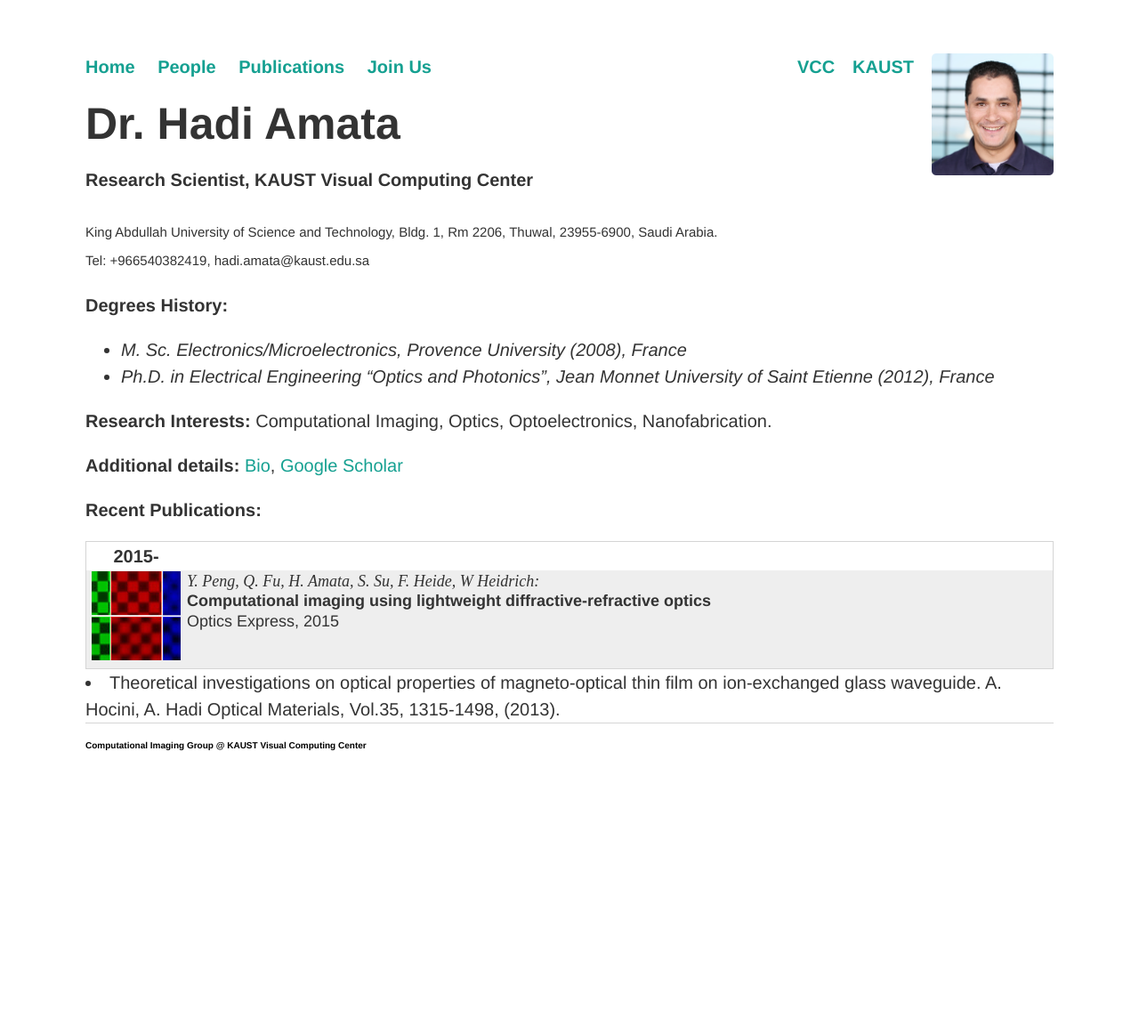
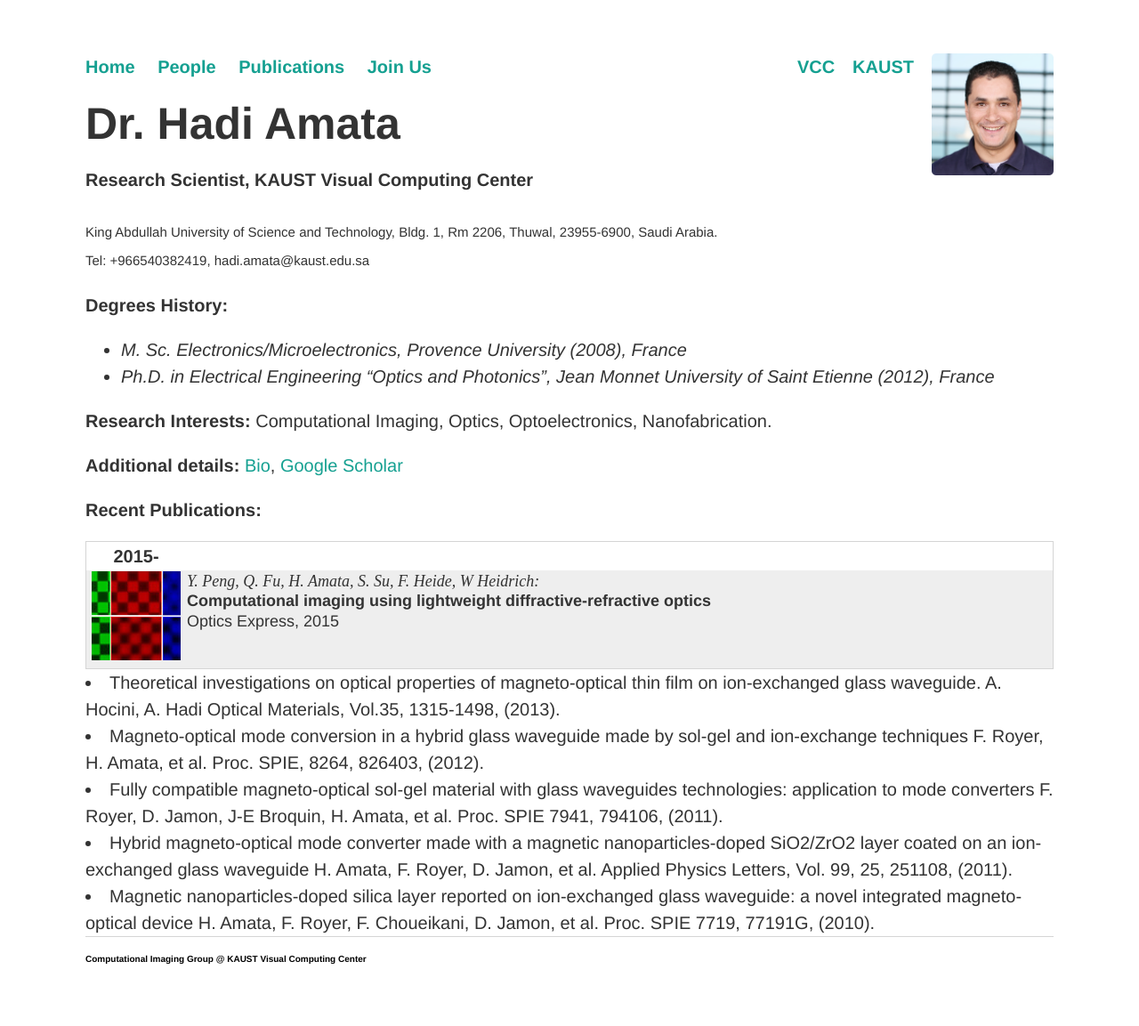
Before and after one commit to vccimaging/vccimaging.github.io, a Jekyll site: the page built from People/amatah/index.html, in a window 1280 px wide. Shown: the whole page at 89% size. Built offline with Jekyll 4.4.1, drawn with Linux system fonts in a browser that asks for light colours; before the commit the page ends 913 px from its top, so only the background shows below that.

Commit message:
Update index.html

```diff
--- a/People/amatah/index.html
+++ b/People/amatah/index.html
@@ -25,3 +25,15 @@ height: 137
 <li> Theoretical investigations on optical properties of magneto-optical thin film on ion-exchanged glass waveguide.
 A. Hocini, A. Hadi
 Optical Materials, Vol.35, 1315-1498, (2013).</li>
+<li> Magneto-optical mode conversion in a hybrid glass waveguide made by sol-gel and ion-exchange techniques
+ F. Royer, H. Amata, et al.
+ Proc. SPIE, 8264, 826403, (2012).</li>
+ <li>Fully compatible magneto-optical sol-gel material with glass waveguides technologies: application to mode converters
+ F. Royer, D. Jamon, J-E Broquin, H. Amata, et al.
+ Proc. SPIE 7941, 794106, (2011).</li>
+ <li> Hybrid magneto-optical mode converter made with a magnetic nanoparticles-doped SiO2/ZrO2 layer coated on an ion-exchanged glass waveguide
+ H. Amata, F. Royer, D. Jamon, et al.
+ Applied Physics Letters, Vol. 99, 25, 251108, (2011).</li>
+ <li> Magnetic nanoparticles-doped silica layer reported on ion-exchanged glass waveguide: a novel integrated magneto-optical device
+H. Amata, F. Royer, F. Choueikani, D. Jamon, et al.
+Proc. SPIE 7719, 77191G, (2010).</li>
```
